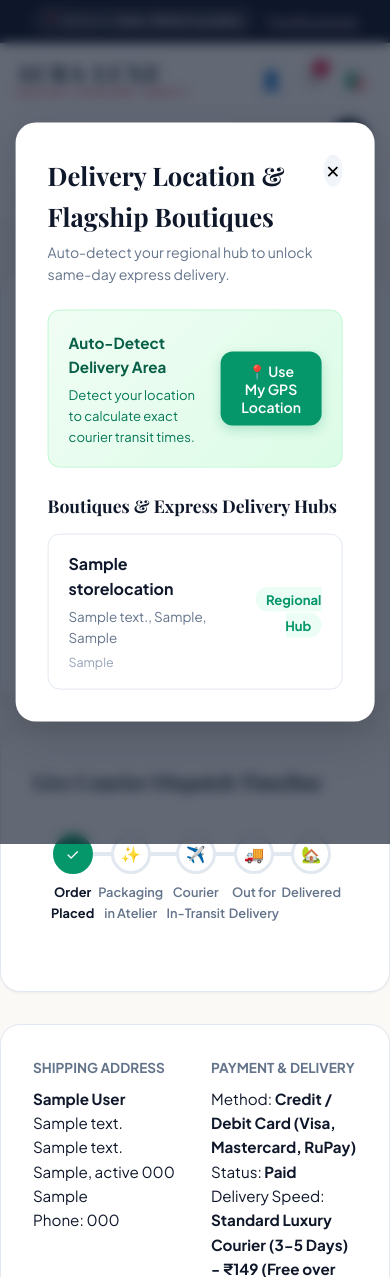
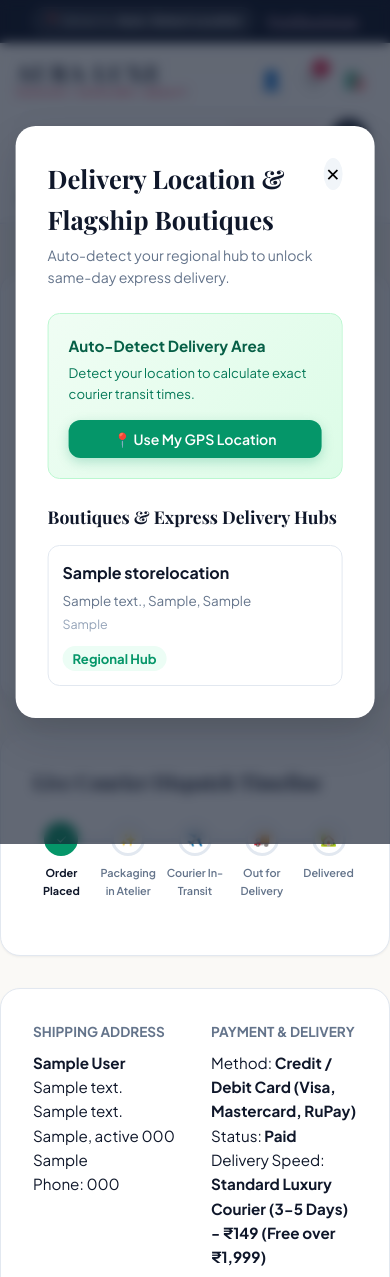
Before and after one commit to Vyaspatilsuryavanshi/E-commerce, a Django app: page /checkout/confirmation/000/ in a window 390 px wide, after a click on "Find Boutiques"; the page is wider, and only the part inside the window is pictured. Shown: the top 1277 px of that part. Run offline with Django 5.2, Linux system fonts and the light colour scheme; a user stored in the database is signed in; tables that the repository leaves empty hold one stand-in row (values such as "Sample post"); grey boxes marked "Sample" are stand-in pictures; some web fonts are replaced.

Commit message:
Improve mobile checkout and component layouts

```diff
--- a/static/css/components.css
+++ b/static/css/components.css
@@ -659,3 +659,84 @@ input[type="radio"]:checked + .choice-radio-card {
     grid-template-columns: 1fr;
   }
 }
+
+
+/* Small-screen checkout, forms, drawers, and tracking */
+.cart-empty-state {
+  text-align: center;
+  padding: 48px 12px;
+  color: #64748b;
+}
+.cart-empty-icon {
+  font-size: 2.8rem;
+  margin-bottom: 12px;
+}
+.cart-empty-title {
+  font-family: var(--font-serif);
+  font-size: 1.15rem;
+  color: #0f172a;
+  margin-bottom: 6px;
+}
+.cart-empty-description {
+  font-size: 0.85rem;
+  margin-bottom: 20px;
+}
+.store-empty-state {
+  padding: 16px;
+  color: var(--text-muted);
+  font-size: 0.88rem;
+}
+
+@media (max-width: 600px) {
+  .checkout-grid {
+    gap: 18px;
+    padding-top: 22px;
+    padding-bottom: 48px;
+  }
+  .checkout-card {
+    padding: 18px 16px;
+  }
+  .form-grid-2 {
+    grid-template-columns: minmax(0, 1fr);
+    gap: 0;
+  }
+  .gps-autofill-banner,
+  .location-hero-banner {
+    align-items: stretch;
+    flex-direction: column;
+  }
+  .btn-autofill-gps,
+  .btn-gps-detect {
+    justify-content: center;
+    width: 100%;
+  }
+  .store-card {
+    align-items: flex-start;
+    flex-direction: column;
+    gap: 10px;
+    padding: 14px;
+  }
+  .tracking-timeline {
+    gap: 10px;
+    margin: 24px 0;
+    padding: 0;
+  }
+  .tracking-timeline::before {
+    left: 18px;
+    right: 18px;
+    top: 16px;
+  }
+  .tracking-step {
+    flex: 1;
+    min-width: 0;
+  }
+  .step-node {
+    width: 34px;
+    height: 34px;
+    font-size: 0.85rem;
+  }
+  .step-label {
+    font-size: 0.68rem;
+    overflow-wrap: anywhere;
+  }
+}
```
